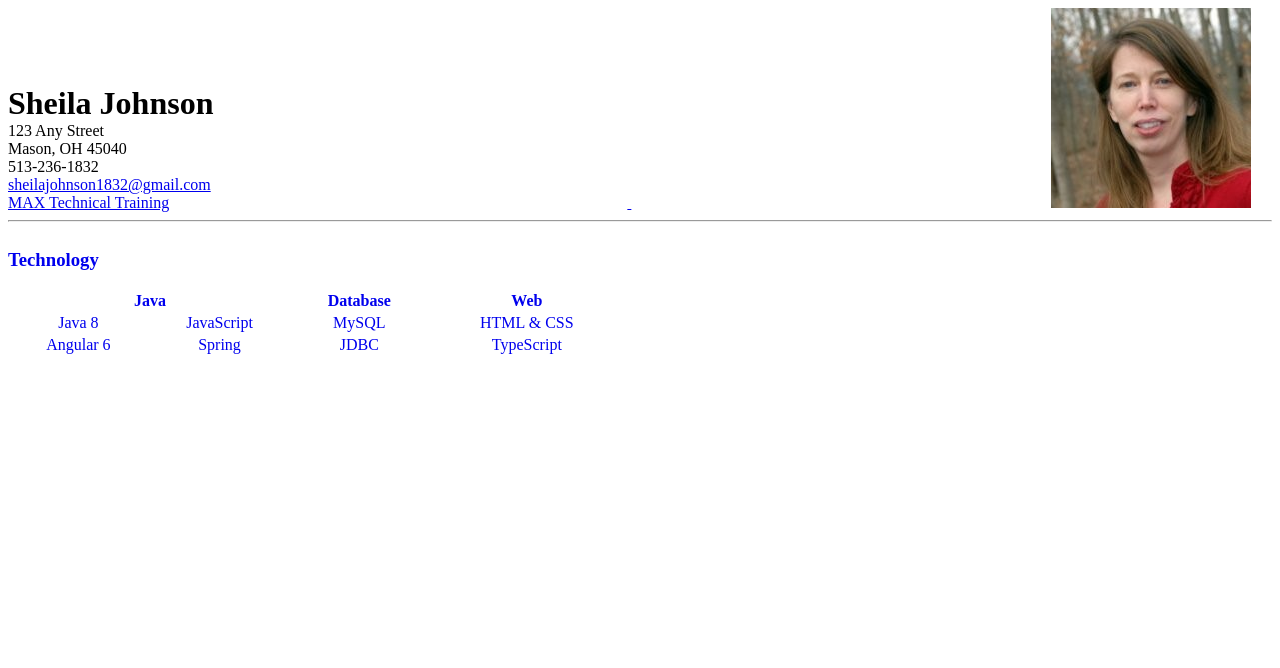
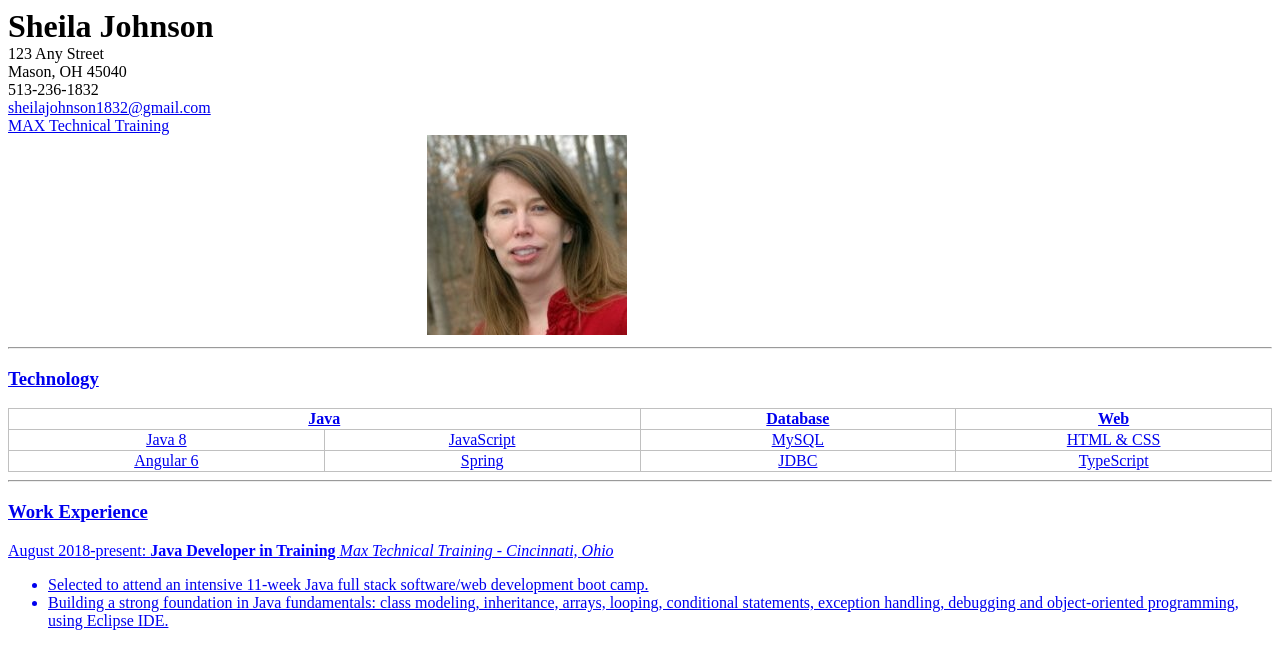
Before and after one commit to sheilaj1832/htmlpractice, a plain HTML site: page cv.html in a window 1280 px wide. Drawn offline with Linux system fonts and the light colour scheme; files whose address does not match are found by name.

Commit message:
HTML practice

```diff
--- a/css/cv.css
+++ b/css/cv.css
@@ -1,4 +1,4 @@
-div {
+.aligntop, .rightjust {
     /* border: 1 px solid red*/
     width: 49%;
     display: inline-block;
@@ -22,3 +22,22 @@ table {
     width: 100%;
 text-align: center;
 }
+/*allows you to consolidate a style too multiple elements in a table.*/
+table, tr, th, td {
+    border: 1px solid silver;
+    border-collapse: collapse;
+}
+
+td {
+    width: 20%;
+    text-align:center;
+}
+.role {
+    font-weight: bold;
+}
+.company {
+    font-style: italic;
+}
+.job-max {
+    color: blue
+}
--- a/cv.html
+++ b/cv.html
@@ -14,7 +14,7 @@
         <span><a href = "mailto:sheilajohnson1832@gmail.com"> sheilajohnson1832@gmail.com</span><br>
         <span><a href ="http://www.maxtrain.com"> MAX Technical Training</span><br>
         </div>
-        <div class ="rightjust"><span><img src="C:\repos\html\htmlpractice\images\image.jpg"</span>
+        <div class ="rightjust"><span><img src="C:\repos\html\htmlpractice\images\image.jpg"></span>
 
         </div>
         <hr />
@@ -45,6 +45,19 @@
                </tbody>
             </table>
         </section>
+        <hr />
+        <section>
+            <h3>Work Experience</h3>
+            <div class="job job-max">
+                <span class="years">August 2018-present: </span>
+                <span class="role">Java Developer in Training </span>
+                <span class="company">Max Technical Training - Cincinnati, Ohio</span>
+            </div>
+            <ul>
+                <li>Selected to attend an intensive 11-week Java full stack software/web development boot camp.</li>
+                <li>Building a strong foundation in Java fundamentals: class modeling, inheritance, arrays, looping, conditional statements, exception handling, debugging and object-oriented programming, using Eclipse IDE.</li>
+            </ul>
+        </section>
 </div>
 
     </body>
```
